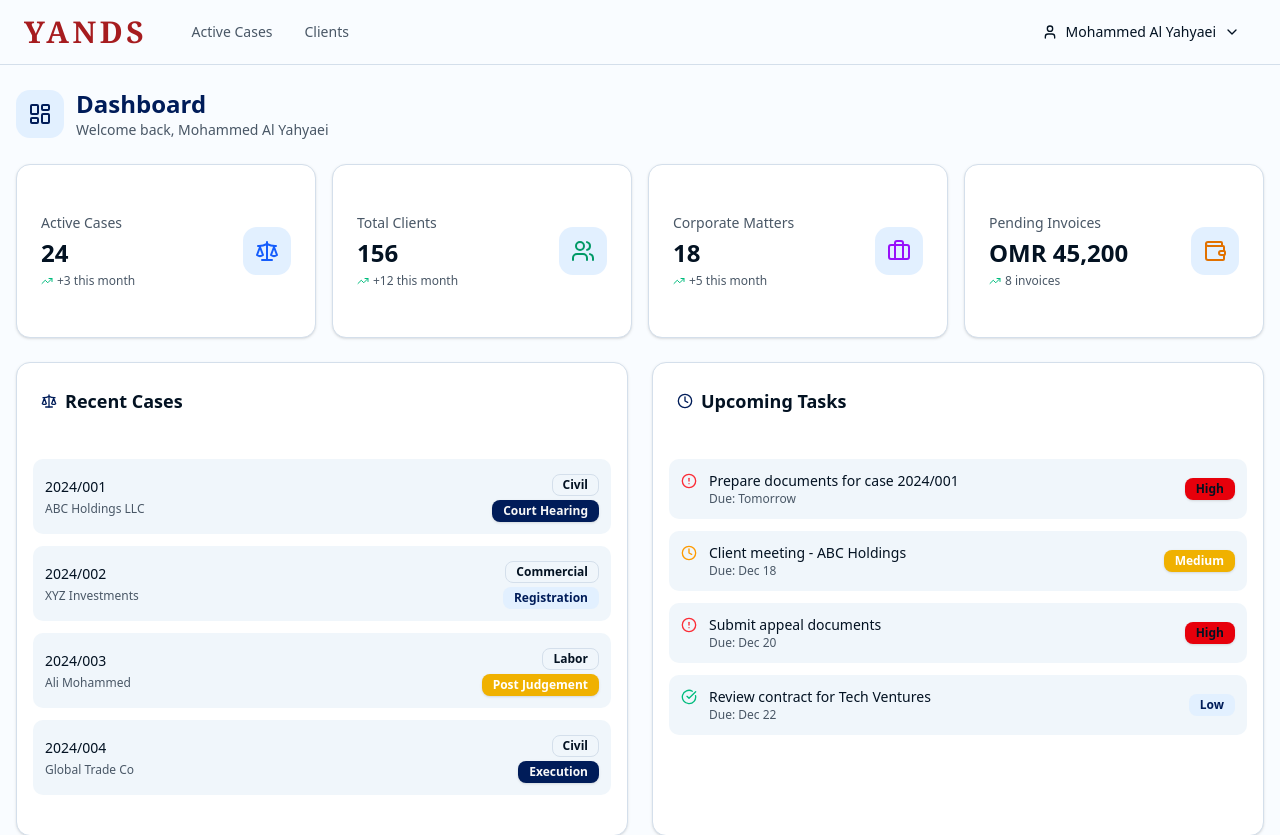
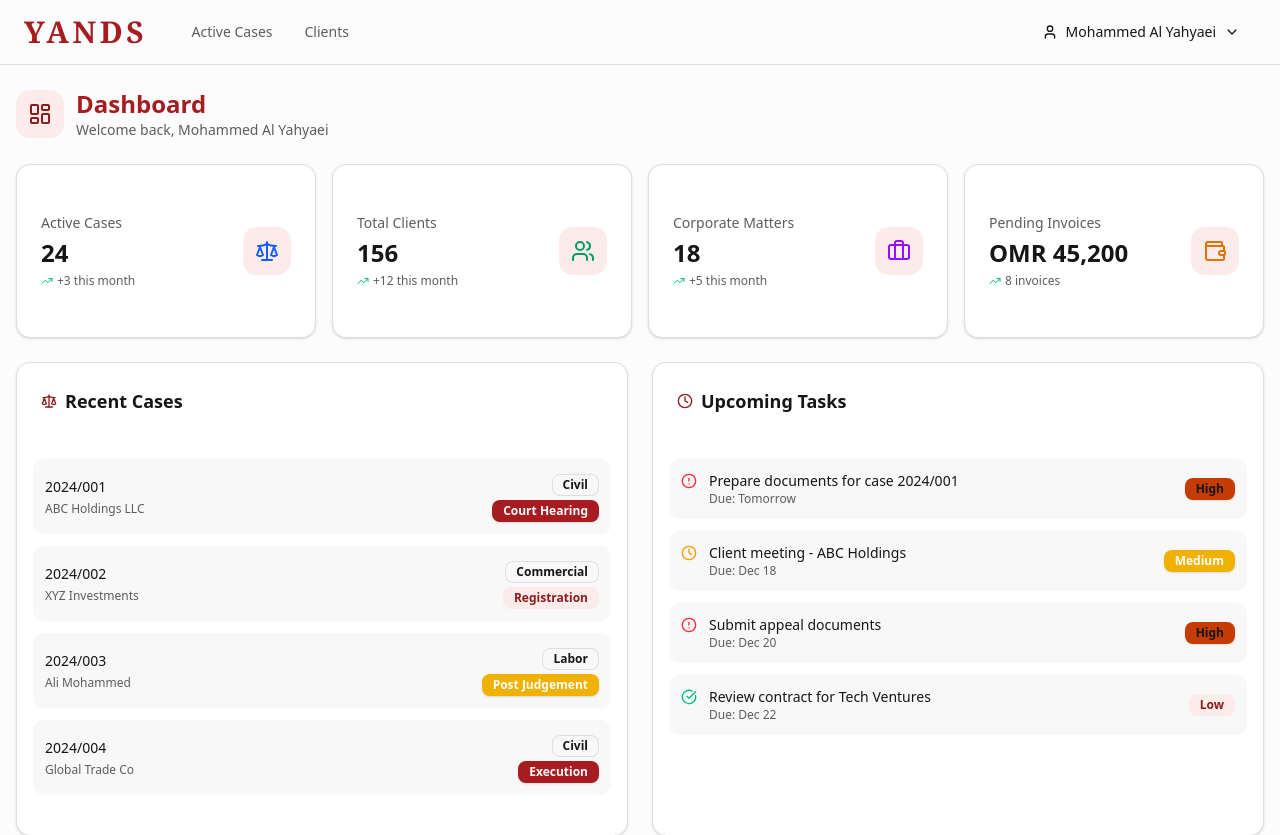
Before and after one commit to mehak187/elpnew, a React (Vite) app: page /dashboard in a window 1280 px wide. Shown: the top 835 px of the page. Built offline with nearby package versions, Linux system fonts and the light colour scheme.

Commit message:
update Header.jsx, src/index.css and clientStatus.js

```diff
--- a/src/components/layout/Header.jsx
+++ b/src/components/layout/Header.jsx
@@ -66,7 +66,7 @@ export default function Header({ onNavClick, activeNav }) {
           </SheetTrigger>
           <SheetContent side="left" className="w-72 p-0">
             <SheetHeader className="p-4 border-b">
-              <SheetTitle className="font-serif text-3xl font-bold tracking-[0.12em] text-[#A61C1F]">
+              <SheetTitle className="font-serif text-3xl font-bold tracking-[0.12em] text-primary">
                 YANDS
               </SheetTitle>
             </SheetHeader>
@@ -99,7 +99,7 @@ export default function Header({ onNavClick, activeNav }) {
 
         {/* Logo */}
         <Link to="/" className="flex items-center">
-          <span className="font-serif text-3xl font-bold tracking-[0.12em] text-[#A61C1F]">
+          <span className="font-serif text-3xl font-bold tracking-[0.12em] text-primary">
             YANDS
           </span>
         </Link>
--- a/src/index.css
+++ b/src/index.css
@@ -46,81 +46,78 @@
 
 :root {
   --radius: 0.625rem;
-  /* #002060 Deep Navy Blue Theme */
-  --background: oklch(0.99 0.005 250);
-  --foreground: oklch(0.18 0.04 250);
+  /* #A61C1F - the red from the YANDS wordmark */
+  --background: oklch(0.99 0 0);
+  --foreground: oklch(0.20 0 0);
   --card: oklch(1 0 0);
-  --card-foreground: oklch(0.18 0.04 250);
+  --card-foreground: oklch(0.20 0 0);
   --popover: oklch(1 0 0);
-  --popover-foreground: oklch(0.18 0.04 250);
-  /* Primary: #002060 */
-  --primary: oklch(0.25 0.12 255);
-  --primary-foreground: oklch(0.98 0 0);
-  /* Secondary: Light blue tint */
-  --secondary: oklch(0.95 0.025 250);
-  --secondary-foreground: oklch(0.25 0.12 255);
-  /* Muted: Soft gray-blue */
-  --muted: oklch(0.94 0.02 250);
-  --muted-foreground: oklch(0.45 0.03 250);
-  /* Accent: Lighter navy */
-  --accent: oklch(0.92 0.03 250);
-  --accent-foreground: oklch(0.25 0.12 255);
-  --destructive: oklch(0.577 0.245 27.325);
-  --border: oklch(0.90 0.02 250);
-  --input: oklch(0.90 0.02 250);
-  --ring: oklch(0.35 0.12 255);
-  /* Chart colors - navy blue palette */
-  --chart-1: oklch(0.25 0.12 255);
-  --chart-2: oklch(0.40 0.10 255);
-  --chart-3: oklch(0.55 0.08 255);
-  --chart-4: oklch(0.65 0.06 250);
-  --chart-5: oklch(0.75 0.04 250);
-  /* Sidebar - navy themed */
-  --sidebar: oklch(0.25 0.12 255);
-  --sidebar-foreground: oklch(0.95 0.01 250);
-  --sidebar-primary: oklch(0.98 0 0);
-  --sidebar-primary-foreground: oklch(0.25 0.12 255);
-  --sidebar-accent: oklch(0.32 0.10 255);
-  --sidebar-accent-foreground: oklch(0.95 0.01 250);
-  --sidebar-border: oklch(0.35 0.08 255);
-  --sidebar-ring: oklch(0.45 0.10 255);
+  --popover-foreground: oklch(0.20 0 0);
+  /* Primary: the logo red itself */
+  --primary: oklch(0.47 0.173 26);
+  --primary-foreground: oklch(0.99 0 0);
+  /* Secondary: pale tint of the same red */
+  --secondary: oklch(0.955 0.018 30);
+  --secondary-foreground: oklch(0.42 0.15 26);
+  /* Muted: plain grey - this paints table stripes and page surfaces */
+  --muted: oklch(0.96 0 0);
+  --muted-foreground: oklch(0.48 0 0);
+  --accent: oklch(0.93 0.028 28);
+  --accent-foreground: oklch(0.42 0.15 26);
+  /* Destructive sits at a warmer hue so danger never reads as brand */
+  --destructive: oklch(0.55 0.19 45);
+  --border: oklch(0.90 0 0);
+  --input: oklch(0.90 0 0);
+  --ring: oklch(0.55 0.16 26);
+  /* Charts: one hue, dark to light */
+  --chart-1: oklch(0.42 0.16 26);
+  --chart-2: oklch(0.52 0.17 26);
+  --chart-3: oklch(0.62 0.15 26);
+  --chart-4: oklch(0.72 0.11 28);
+  --chart-5: oklch(0.83 0.07 30);
+  --sidebar: oklch(0.38 0.14 26);
+  --sidebar-foreground: oklch(0.97 0.01 30);
+  --sidebar-primary: oklch(0.99 0 0);
+  --sidebar-primary-foreground: oklch(0.42 0.15 26);
+  --sidebar-accent: oklch(0.46 0.15 26);
+  --sidebar-accent-foreground: oklch(0.97 0.01 30);
+  --sidebar-border: oklch(0.48 0.12 26);
+  --sidebar-ring: oklch(0.60 0.14 26);
 }
 
 .dark {
-  /* Dark mode - Navy Blue Theme */
-  --background: oklch(0.15 0.04 255);
-  --foreground: oklch(0.95 0.01 250);
-  --card: oklch(0.18 0.05 255);
-  --card-foreground: oklch(0.95 0.01 250);
-  --popover: oklch(0.18 0.05 255);
-  --popover-foreground: oklch(0.95 0.01 250);
-  --primary: oklch(0.65 0.12 250);
-  --primary-foreground: oklch(0.15 0.04 255);
-  --secondary: oklch(0.25 0.06 255);
-  --secondary-foreground: oklch(0.90 0.02 250);
-  --muted: oklch(0.25 0.05 255);
-  --muted-foreground: oklch(0.65 0.03 250);
-  --accent: oklch(0.28 0.06 255);
-  --accent-foreground: oklch(0.90 0.02 250);
-  --destructive: oklch(0.704 0.191 22.216);
-  --border: oklch(0.30 0.05 255);
-  --input: oklch(0.28 0.05 255);
-  --ring: oklch(0.55 0.10 250);
-  /* Chart colors - navy blue palette (dark) */
-  --chart-1: oklch(0.55 0.12 250);
-  --chart-2: oklch(0.60 0.10 255);
-  --chart-3: oklch(0.65 0.08 250);
-  --chart-4: oklch(0.70 0.06 255);
-  --chart-5: oklch(0.75 0.04 250);
-  /* Sidebar - dark navy */
-  --sidebar: oklch(0.12 0.05 255);
-  --sidebar-foreground: oklch(0.95 0.01 250);
-  --sidebar-primary: oklch(0.65 0.12 250);
-  --sidebar-primary-foreground: oklch(0.95 0.01 250);
-  --sidebar-accent: oklch(0.22 0.06 255);
-  --sidebar-accent-foreground: oklch(0.90 0.02 250);
-  --sidebar-border: oklch(0.28 0.05 255);
-  --sidebar-ring: oklch(0.50 0.08 250);
+  /* Dark mode - steps chosen against the dark surface, not flipped */
+  --background: oklch(0.16 0 0);
+  --foreground: oklch(0.95 0 0);
+  --card: oklch(0.20 0 0);
+  --card-foreground: oklch(0.95 0 0);
+  --popover: oklch(0.20 0 0);
+  --popover-foreground: oklch(0.95 0 0);
+  --primary: oklch(0.62 0.17 26);
+  --primary-foreground: oklch(0.16 0.02 30);
+  --secondary: oklch(0.26 0.04 28);
+  --secondary-foreground: oklch(0.93 0.015 30);
+  --muted: oklch(0.26 0 0);
+  --muted-foreground: oklch(0.68 0 0);
+  --accent: oklch(0.30 0.05 28);
+  --accent-foreground: oklch(0.93 0.015 30);
+  --destructive: oklch(0.68 0.18 45);
+  --border: oklch(0.30 0 0);
+  --input: oklch(0.30 0 0);
+  --ring: oklch(0.55 0.14 26);
+  --chart-1: oklch(0.55 0.18 26);
+  --chart-2: oklch(0.63 0.16 26);
+  --chart-3: oklch(0.71 0.13 28);
+  --chart-4: oklch(0.79 0.09 30);
+  --chart-5: oklch(0.87 0.06 30);
+  --sidebar: oklch(0.20 0.05 28);
+  --sidebar-foreground: oklch(0.95 0.008 30);
+  --sidebar-primary: oklch(0.62 0.17 26);
+  --sidebar-primary-foreground: oklch(0.16 0.02 30);
+  --sidebar-accent: oklch(0.28 0.05 28);
+  --sidebar-accent-foreground: oklch(0.92 0.015 30);
+  --sidebar-border: oklch(0.30 0.04 30);
+  --sidebar-ring: oklch(0.55 0.14 26);
 }
 
 @layer base {
--- a/src/lib/clientStatus.js
+++ b/src/lib/clientStatus.js
@@ -5,7 +5,7 @@ export const CLIENT_STATUSES = ["Active", "Inactive", "Merged"];
 export const CLIENT_STATUS_VARIANT = {
   Active: "success",
   Inactive: "secondary",
-  Merged: "default",
+  Merged: "outline",
 };
 
 /**
```
